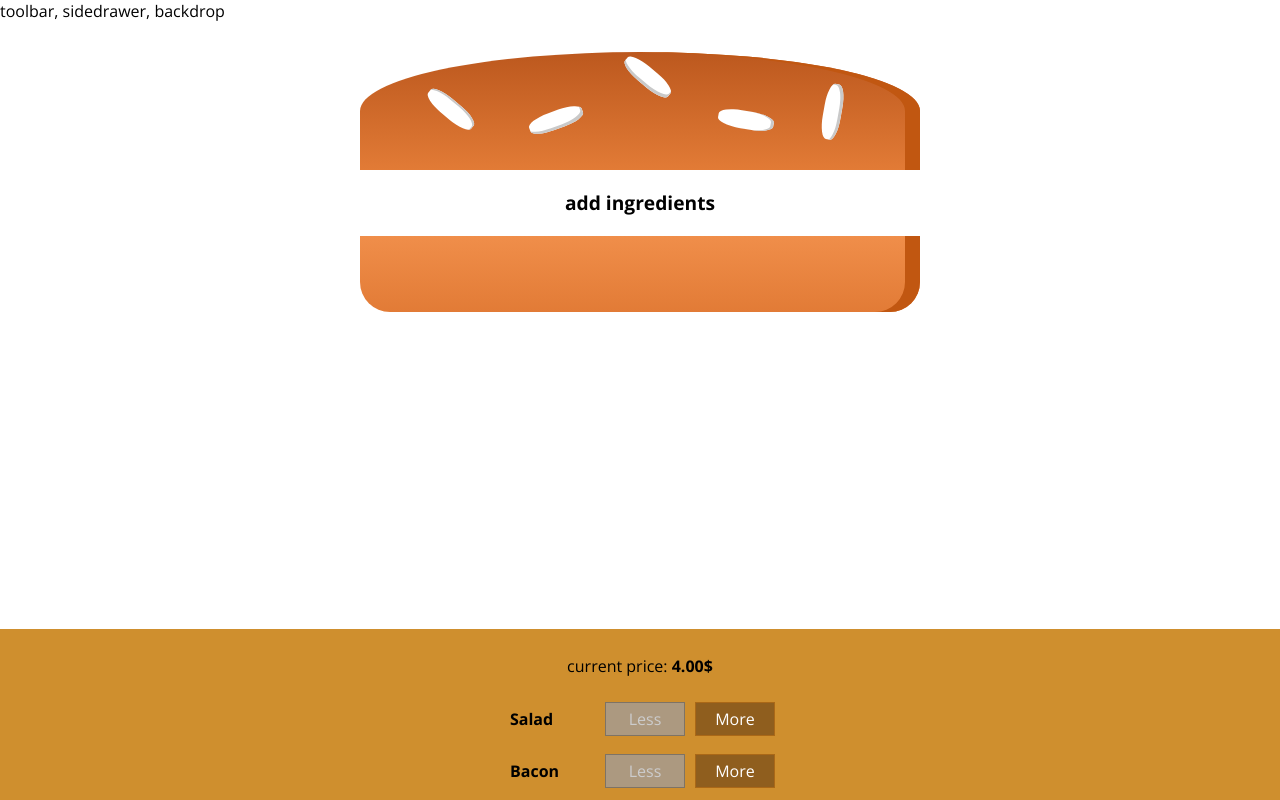
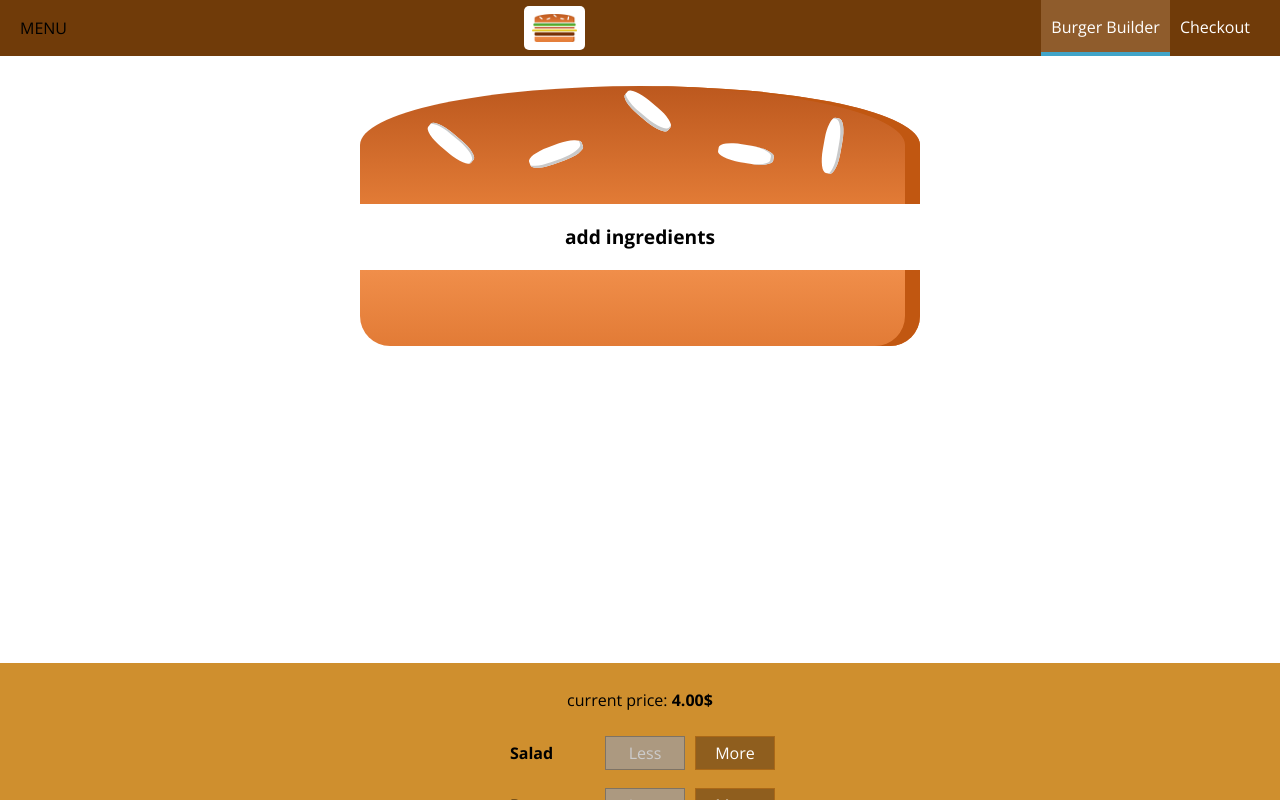
Before and after one commit to dogukanacet/react-burger-project, a React app: page / in a window 1280 px wide. Shown: the top 800 px of the page. Built offline with nearby package versions, Linux system fonts and the light colour scheme.

Commit message:
no message

```diff
--- a/src/components/Layout/Layout.js
+++ b/src/components/Layout/Layout.js
@@ -1,9 +1,11 @@
 import React, { Fragment } from "react";
 import styles from "./Layout.module.css";
 
+import Toolbar from "../Navigation/Toolbar/Toolbar";
+
 const layout = (props) => (
   <Fragment>
-    <div>toolbar, sidedrawer, backdrop</div>
+    <Toolbar />
     <main className={styles.Content}>{props.children}</main>
   </Fragment>
 );
--- a/src/components/Layout/Layout.module.css
+++ b/src/components/Layout/Layout.module.css
@@ -1,3 +1,3 @@
 .Content {
-    margin-top: 16px;
+    margin-top: 72px;
 }
--- /dev/null
+++ b/src/components/Logo/Logo.js
@@ -0,0 +1,12 @@
+import React from "react";
+
+import burgerLogo from "../../assets/images/burger-logo.png";
+import styles from "./Logo.module.css";
+
+const logo = (props) => (
+  <div className={styles.Logo}>
+    <img src={burgerLogo} alt="logo" />
+  </div>
+);
+
+export default logo;
--- /dev/null
+++ b/src/components/Logo/Logo.module.css
@@ -0,0 +1,11 @@
+.Logo {
+    background-color: #fff;
+    padding: 8px;
+    height: 80%;
+    box-sizing: border-box;
+    border-radius: 5px;
+}
+
+.Logo img {
+    height: 100%;
+}
--- /dev/null
+++ b/src/components/Navigation/NavigationItems/NavigationItem/NavigationItem.js
@@ -0,0 +1,13 @@
+import React from "react";
+
+import styles from "./NavigationItem.module.css";
+
+const navigationItem = (props) => (
+  <li className={styles.NavigationItem}>
+    <a href={props.link} className={props.active ? styles.active : null}>
+      {props.children}
+    </a>
+  </li>
+);
+
+export default navigationItem;
--- /dev/null
+++ b/src/components/Navigation/NavigationItems/NavigationItem/NavigationItem.module.css
@@ -0,0 +1,23 @@
+.NavigationItem {
+    margin: 0;
+    box-sizing: border-box;
+    display: flex;
+    height: 100%;
+    align-items: center;
+}
+
+.NavigationItem a {
+    color: white;
+    text-decoration: none;
+    height: 100%;
+    padding: 16px 10px;
+    border-bottom: 4px solid transparent;
+    box-sizing: border-box;
+    display: block;
+}
+
+.NavigationItem a:hover, .NavigationItem a:active, .NavigationItem a.active {
+    background-color: #8f5c2c;
+    border-bottom: 4px solid #40a4c8;
+    color: white;
+}
--- /dev/null
+++ b/src/components/Navigation/NavigationItems/NavigationItems.js
@@ -0,0 +1,16 @@
+import React from "react";
+
+import styles from "./NavigationItems.module.css";
+
+import NavigationItem from "./NavigationItem/NavigationItem";
+
+const navigationItems = (props) => (
+  <ul className={styles.NavigationItems}>
+    <NavigationItem link="/" active>
+      Burger Builder
+    </NavigationItem>
+    <NavigationItem link="/">Checkout</NavigationItem>
+  </ul>
+);
+
+export default navigationItems;
--- /dev/null
+++ b/src/components/Navigation/NavigationItems/NavigationItems.module.css
@@ -0,0 +1,8 @@
+.NavigationItems {
+    margin: 0;
+    padding: 0;
+    list-style: none;
+    display: flex;
+    align-items: center;
+    height: 100%;
+}
--- /dev/null
+++ b/src/components/Navigation/Toolbar/Toolbar.js
@@ -0,0 +1,18 @@
+import React from "react";
+
+import styles from "./Toolbar.module.css";
+
+import Logo from "../../Logo/Logo";
+import NavigationItems from "../NavigationItems/NavigationItems";
+
+const toolbar = (props) => (
+  <header className={styles.Toolbar}>
+    <div>MENU</div>
+    <Logo />
+    <nav>
+      <NavigationItems />
+    </nav>
+  </header>
+);
+
+export default toolbar;
--- /dev/null
+++ b/src/components/Navigation/Toolbar/Toolbar.module.css
@@ -0,0 +1,18 @@
+.Toolbar {
+    height: 56px;
+    width: 100%;
+    position: fixed;
+    top: 0;
+    left: 0;
+    background-color: #703b09;
+    display: flex;
+    justify-content: space-between;
+    align-items: center;
+    padding: 0 20px;
+    box-sizing: border-box;
+    z-index: 90;
+}
+
+.Toolbar nav {
+    height: 100%;
+}
```
Also changed, not shown: src/assets/images/burger-logo.png (added), 1 other file (tests, documents, lock files or other folders).
